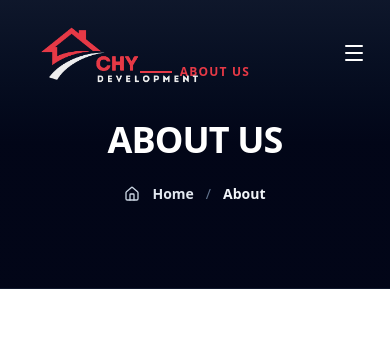
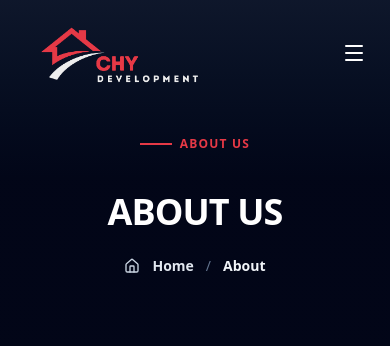
Before and after one commit to soham1209/chy, a Next.js app: page /about in a window 390 px wide. Shown: the top 346 px of the page. Built offline with nearby package versions, Linux system fonts and the light colour scheme.

Commit message:
fix: Correct indentation in PageHero component for improved readability

```diff
--- a/components/layout/PageHero.tsx
+++ b/components/layout/PageHero.tsx
@@ -29,10 +29,10 @@ export function PageHero({ title, breadcrumbs, className }: PageHeroProps) {
       />
       <div className="absolute inset-x-0 bottom-0 h-40" aria-hidden />
 
-      <div className="container mx-auto px-6 relative z-10 text-center space-y-6 md:mt-12 h-40">
-
-        <div className="flex justify-center"><SectionLabel text={title} />
-    </div>
+      <div className="container mx-auto px-6 relative z-10 text-center space-y-6 mt-18 md:mt-12 h-40">
+        <div className="flex justify-center">
+          <SectionLabel text={title} />
+        </div>
         <h1 className="text-4xl md:text-5xl font-bold tracking-tight uppercase text-white">
           {title}
         </h1>
```
